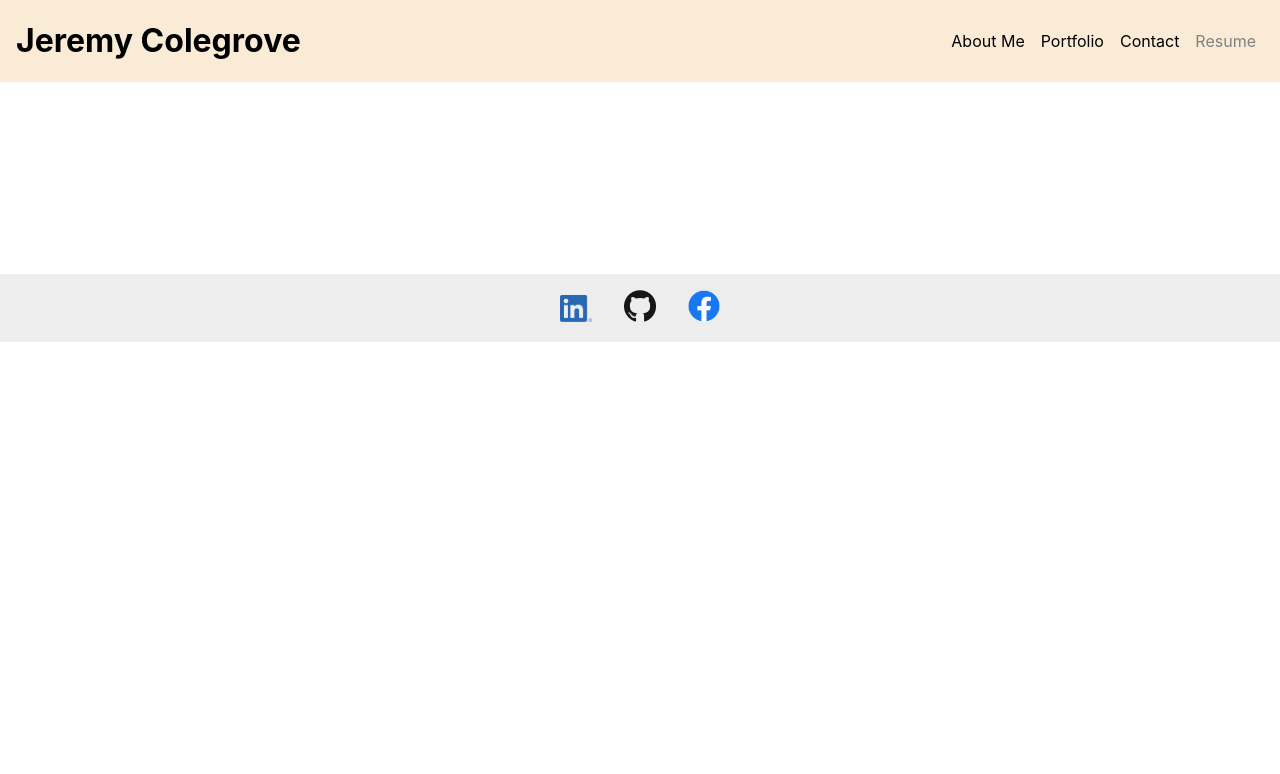
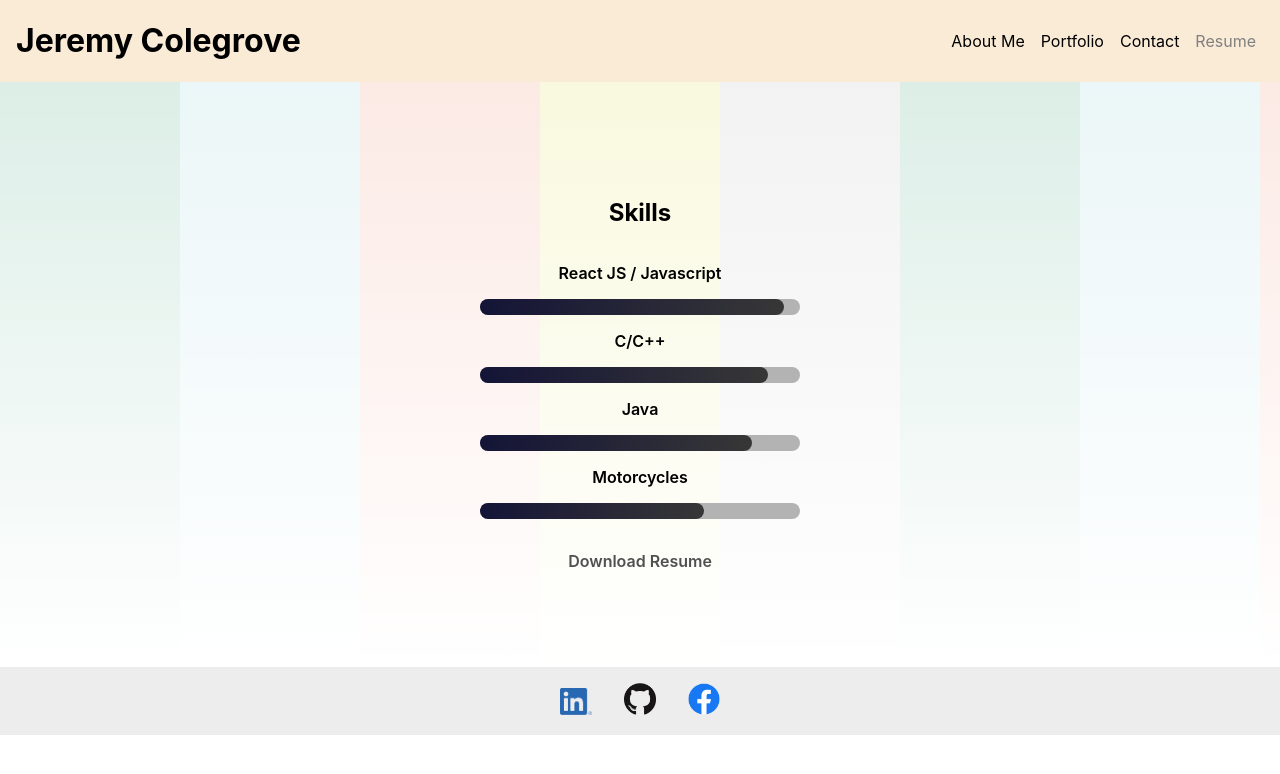
Before and after one commit to JeremyColegrove2U/jc-portfolio, a React (Create React App) app: page / in a window 1280 px wide. Both pictures are taken after a click on the element "Resume". Shown: the top 774 px of the page. Built offline with nearby package versions, Linux system fonts and the light colour scheme.

Commit message:
Finished resume page and added fun background to content

```diff
--- a/src/components/body/resume/index.js
+++ b/src/components/body/resume/index.js
@@ -1,10 +1,17 @@
 import React from 'react'
-
+import JResume from '../../../assets/files/JeremyColegroveResume.pdf'
+import Skill from './skill'
 function Resume() {
   return (
     <section>
       <div className="content">
-        {/* Hey there! My name is Jeremy. I am a computer science student and motorcycle enthusiast! */}
+        <h1 className="text-lg block ">Skills</h1>
+        <Skill title="React JS / Javascript" progress="95%"/>
+        <Skill title="C/C++" progress="90%"/>
+        <Skill title="Java" progress="85%"/>
+        <Skill title="Motorcycles" progress="70%"/>
+        <a className="resume-link" href={JResume} download>Download Resume</a>
+
       </div>
     </section>
   )
--- /dev/null
+++ b/src/components/body/resume/skill.js
@@ -0,0 +1,16 @@
+import React from 'react'
+
+function Skill(props) {
+  return (
+    <>
+        <p className="skill-label">{props.title}</p>
+        <div className="skill-outside">
+            <div className="skill-inside" style={{width:props.progress, background: 'linear-gradient(to right, rgb(020, 020, 055), rgb(055, 055, 055))'}}>
+
+            </div>
+        </div>
+    </>
+  )
+}
+
+export default Skill
--- a/src/index.css
+++ b/src/index.css
@@ -34,10 +34,12 @@ footer {
 }
 
 section {
-  margin-block: 6em;
+  padding-block: 6em;
   display: flex;
   flex-direction: column;
   align-items: center;
+  background-image: linear-gradient(to bottom, rgba(255, 255, 255, 0.85), rgba(255, 255, 255, 1)), url("./assets/images/project6.png");
+
 }
 
 .links {
@@ -58,6 +60,7 @@ section {
   display: flex;
   flex-direction: column;
   justify-content: center;
+  align-items: center;
   width:80%;
   max-width: 90em;
 }
@@ -77,6 +80,7 @@ section {
 }
 
 .project-container {
+  width: 100%;
   justify-items: center;
   display: grid;
   grid-template-columns: repeat( auto-fit, minmax(22em, 2fr) );
@@ -144,8 +148,33 @@ margin-bottom:1em;
   width:80%;
   max-width: 40em;
 }
+
 .contact-notification {
   width:100%;
   text-align: left;
   color: red;
 }
+
+.skill-inside {
+  height:1em;
+  border-radius: 1em;
+}
+.skill-outside {
+  background-color: rgb(179, 179, 179);
+  border-radius: 1em;
+  width:min(100%, 20em);
+  height:1em;
+}
+.skill-label {
+  font-weight: 600;
+}
+
+.resume-link {
+  margin-top:2em;
+  color:rgb(80, 80, 80);
+  text-decoration: none;
+  font-weight: 600;
+}
+.resume-link:hover {
+  text-decoration: underline;
+}
```
Also changed, not shown: 1 other file (tests, documents, lock files or other folders).
